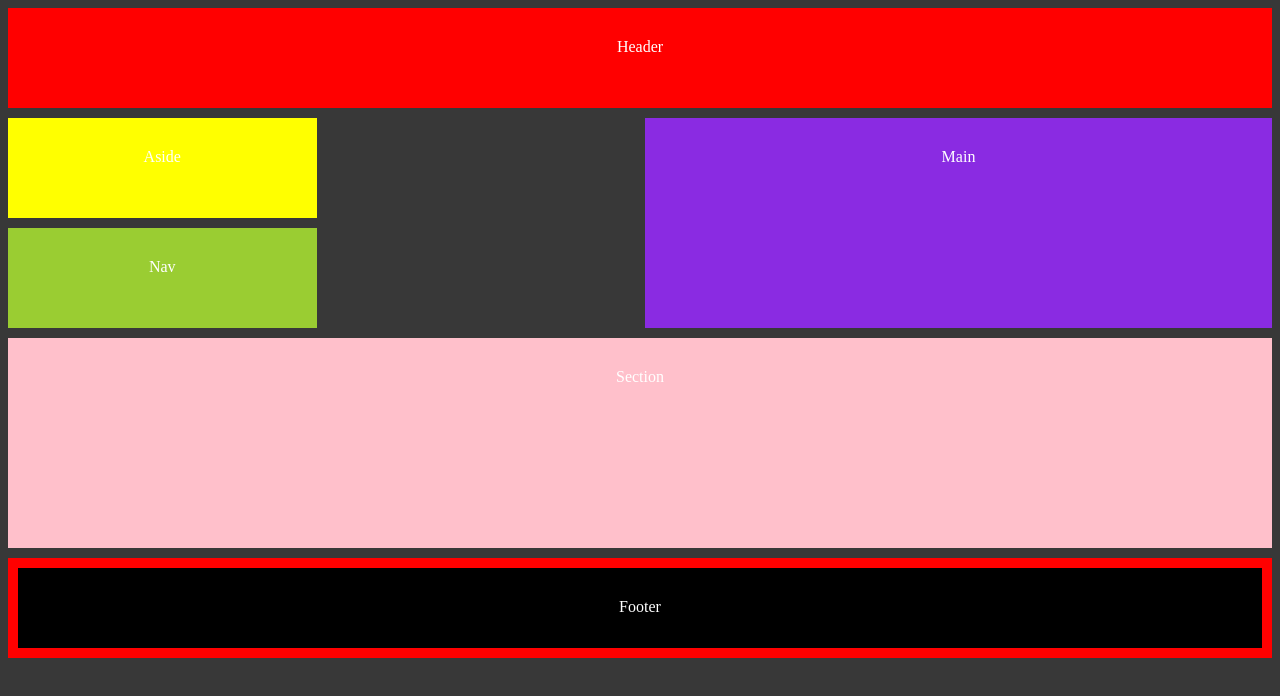
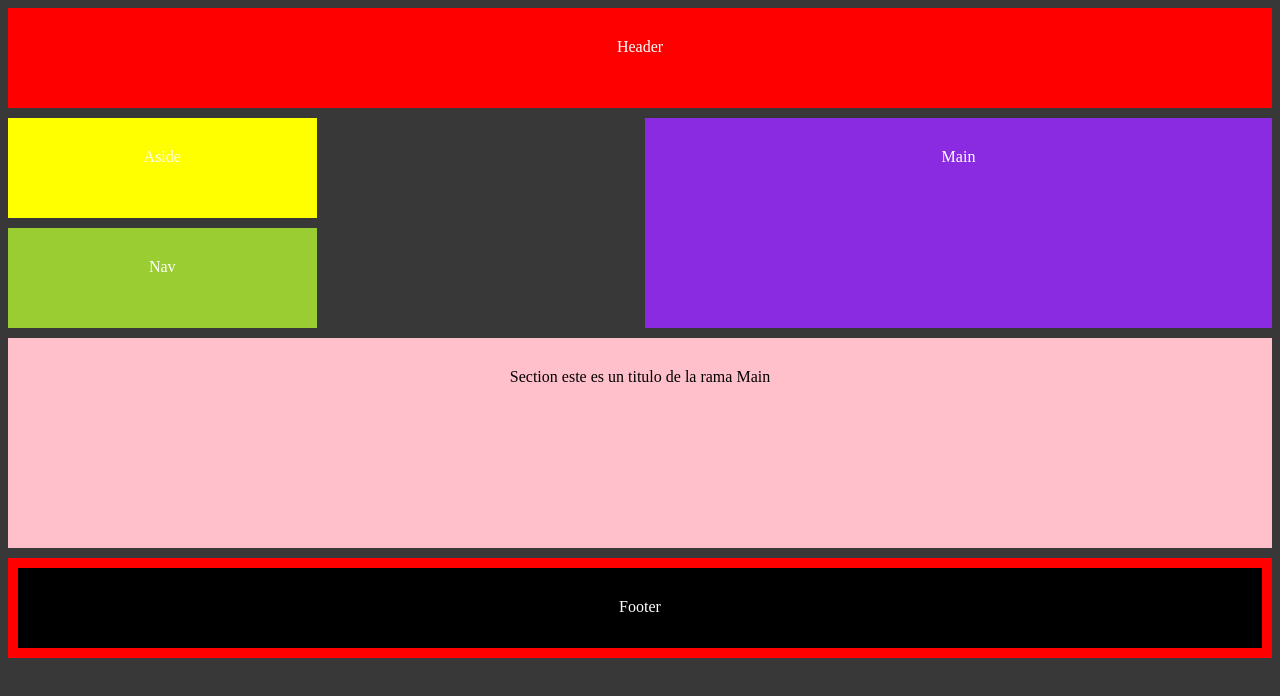
Before and after one commit to GERSANiZUIZ/repo-vacio, a plain HTML site: page index.html in a window 1280 px wide. Drawn offline with Linux system fonts and the light colour scheme.

Commit message:
titulo de la rama main

```diff
--- a/index.html
+++ b/index.html
@@ -51,6 +51,7 @@
         section {
             grid-area: section;
             background-color: pink;
+            color: black;
         }
 
         footer {
@@ -67,7 +68,7 @@
 
         <header>Header</header>
         <main>Main</main>
-        <section>Section</section>
+        <section>Section este es un titulo de la rama Main</section>
         <aside>Aside</aside>
         <nav>Nav</nav>
         <footer>Footer</footer>
```
